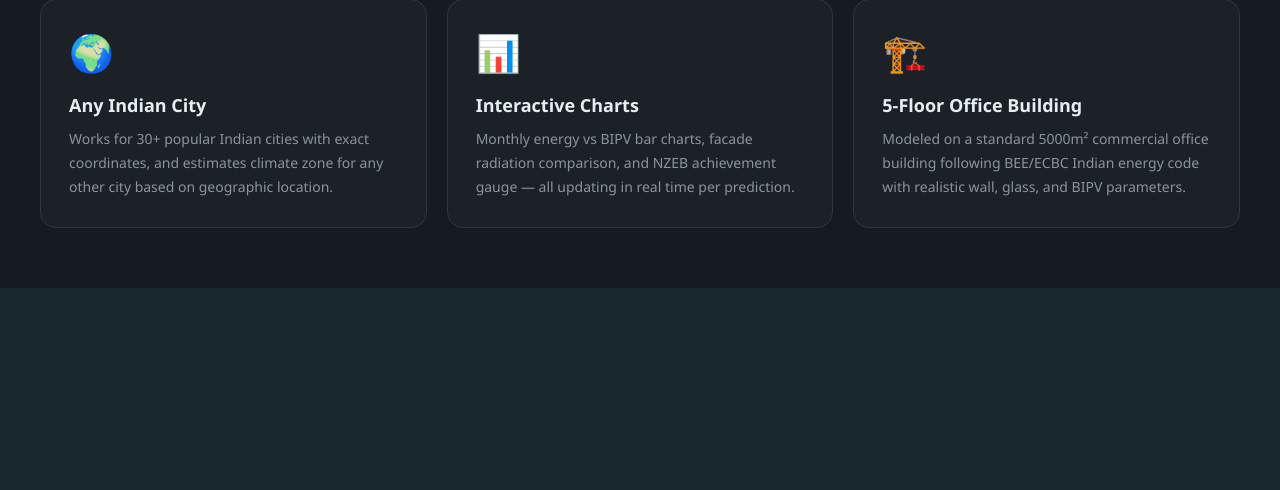
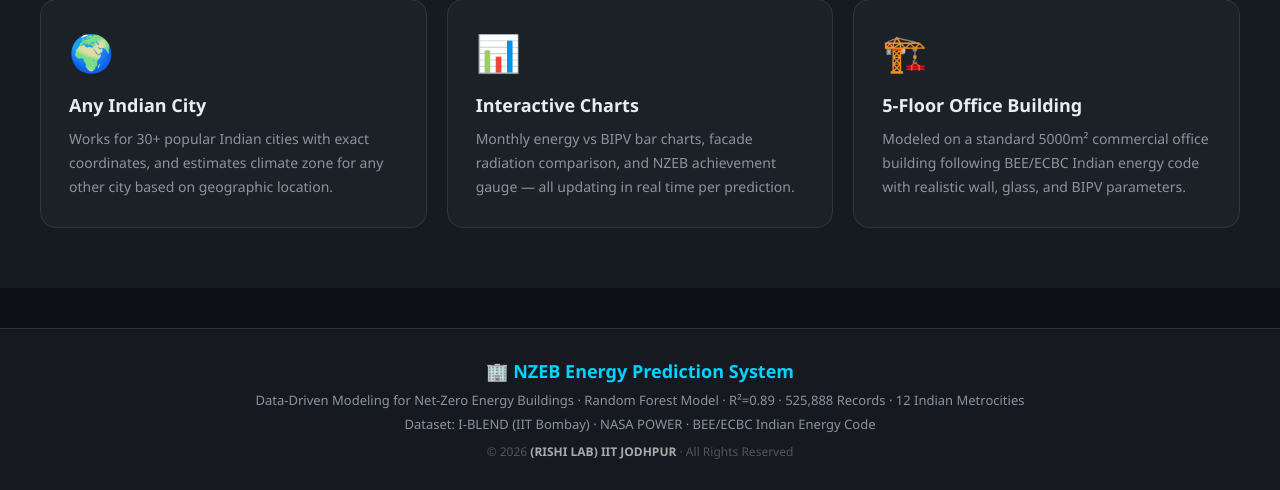
Before and after one commit to pramod825/nzeb-deployment, a Flask app: page / in a window 1280 px wide. Shown: the part 1674-2164 px from the top of the page. Before the commit the page ends 1902 px from the top, so only its background shows below. Run offline with Flask 3, Linux system fonts and the light colour scheme; parts of the project's set-up code (start-up, migrations or seed data) failed here and were passed over.

Commit message:
Add footer RISHI LAB IIT JODHPUR

```diff
--- a/templates/index.html
+++ b/templates/index.html
@@ -826,5 +826,22 @@ function initResultCharts() {
     });
 }
 </script>
+<!-- FOOTER -->
+<footer style="background:rgba(255,255,255,0.04);border-top:1px solid #30363d;padding:30px 40px;text-align:center;margin-top:40px">
+    <div style="max-width:1200px;margin:0 auto">
+        <div style="font-size:18px;font-weight:700;color:#00d4ff;margin-bottom:8px">
+            🏢 NZEB Energy Prediction System
+        </div>
+        <div style="font-size:13px;color:#8b949e;margin-bottom:6px">
+            Data-Driven Modeling for Net-Zero Energy Buildings · Random Forest Model · R²=0.89 · 525,888 Records · 12 Indian Metrocities
+        </div>
+        <div style="font-size:13px;color:#8b949e;margin-bottom:6px">
+            Dataset: I-BLEND (IIT Bombay) · NASA POWER · BEE/ECBC Indian Energy Code
+        </div>
+        <div style="font-size:12px;color:#555;margin-top:10px">
+            © 2026 <strong style="color:#aaa">(RISHI LAB) IIT JODHPUR</strong> · All Rights Reserved
+        </div>
+    </div>
+</footer>
 </body>
 </html>
```
